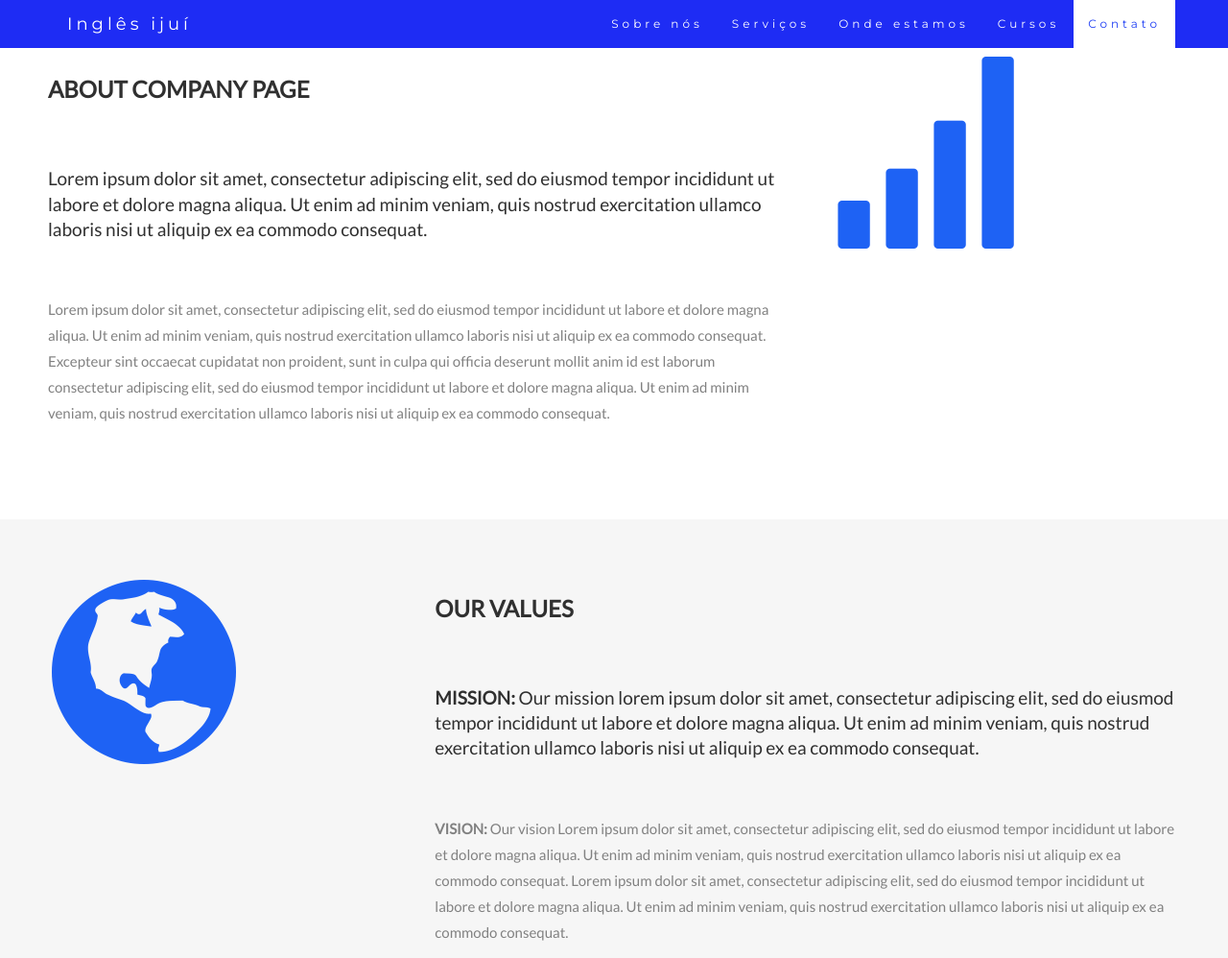
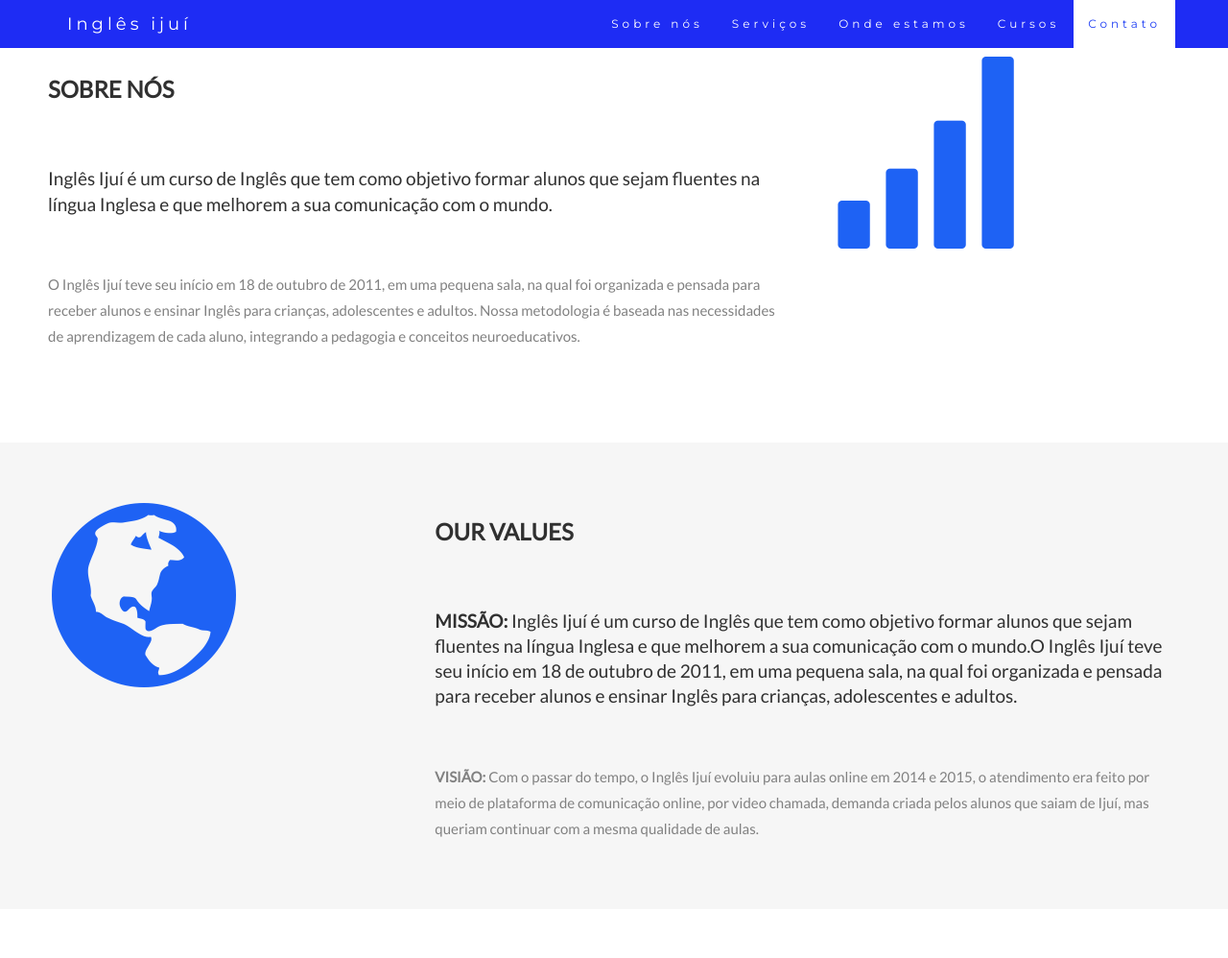
Before and after one commit to Inacio04/ingles, a plain HTML site: page index.html in a window 1280 px wide. Shown: the top 998 px of the page at 96% size. Drawn offline with nearby package versions, Linux system fonts and the light colour scheme.

Commit message:
3 upgrade
Alterei os 2 primeiros titulos

```diff
--- a/index.html
+++ b/index.html
@@ -219,10 +219,10 @@
 <div id="about" class="container-fluid">
   <div class="row">
     <div class="col-sm-8">
-      <h2>About Company Page</h2><br>
-      <h4>Lorem ipsum dolor sit amet, consectetur adipiscing elit, sed do eiusmod tempor incididunt ut labore et dolore magna aliqua. Ut enim ad minim veniam, quis nostrud exercitation ullamco laboris nisi ut aliquip ex ea commodo consequat.</h4><br>
-      <p>Lorem ipsum dolor sit amet, consectetur adipiscing elit, sed do eiusmod tempor incididunt ut labore et dolore magna aliqua. Ut enim ad minim veniam, quis nostrud exercitation ullamco laboris nisi ut aliquip ex ea commodo consequat. Excepteur sint occaecat cupidatat non proident, sunt in culpa qui officia deserunt mollit anim id est laborum consectetur adipiscing elit, sed do eiusmod tempor incididunt ut labore et dolore magna aliqua. Ut enim ad minim veniam, quis nostrud exercitation ullamco laboris nisi ut aliquip ex ea commodo consequat.</p>
-      <br>
+      <h2>Sobre nós</h2><br>
+      <h4>Inglês Ijuí  é um curso de Inglês que tem como objetivo formar alunos que sejam fluentes na língua Inglesa e que melhorem a sua comunicação com o mundo.</h4><br>
+      <p>O Inglês Ijuí teve seu início em 18 de outubro de 2011, em uma pequena sala, na qual foi organizada e pensada para receber alunos e ensinar Inglês para crianças, adolescentes e adultos. Nossa metodologia é baseada nas necessidades de aprendizagem de cada aluno, integrando a pedagogia e conceitos  neuroeducativos.</p>
+  <br>
     </div>
     <div class="col-sm-4">
       <span class="glyphicon glyphicon-signal logo"></span>
@@ -237,9 +237,8 @@
     </div>
     <div class="col-sm-8">
       <h2>Our Values</h2><br>
-      <h4><strong>MISSION:</strong> Our mission lorem ipsum dolor sit amet, consectetur adipiscing elit, sed do eiusmod tempor incididunt ut labore et dolore magna aliqua. Ut enim ad minim veniam, quis nostrud exercitation ullamco laboris nisi ut aliquip ex ea commodo consequat.</h4><br>
-      <p><strong>VISION:</strong> Our vision Lorem ipsum dolor sit amet, consectetur adipiscing elit, sed do eiusmod tempor incididunt ut labore et dolore magna aliqua. Ut enim ad minim veniam, quis nostrud exercitation ullamco laboris nisi ut aliquip ex ea commodo consequat.
-      Lorem ipsum dolor sit amet, consectetur adipiscing elit, sed do eiusmod tempor incididunt ut labore et dolore magna aliqua. Ut enim ad minim veniam, quis nostrud exercitation ullamco laboris nisi ut aliquip ex ea commodo consequat.</p>
+      <h4><strong>MISSÃO:</strong> Inglês Ijuí  é um curso de Inglês que tem como objetivo formar alunos que sejam fluentes na língua Inglesa e que melhorem a sua comunicação com o mundo.O Inglês Ijuí teve seu início em 18 de outubro de 2011, em uma pequena sala, na qual foi organizada e pensada para receber alunos e ensinar Inglês para crianças, adolescentes e adultos.</h4><br>
+      <p><strong>VISIÃO:</strong> Com o passar do tempo, o Inglês Ijuí evoluiu para aulas online em 2014 e 2015, o atendimento era feito por meio de plataforma de comunicação online, por video chamada, demanda criada pelos alunos que saiam de Ijuí, mas queriam continuar com a mesma qualidade de aulas.</p>
     </div>
   </div>
 </div>
```
Also changed, not shown: Logo.jpeg (added).
